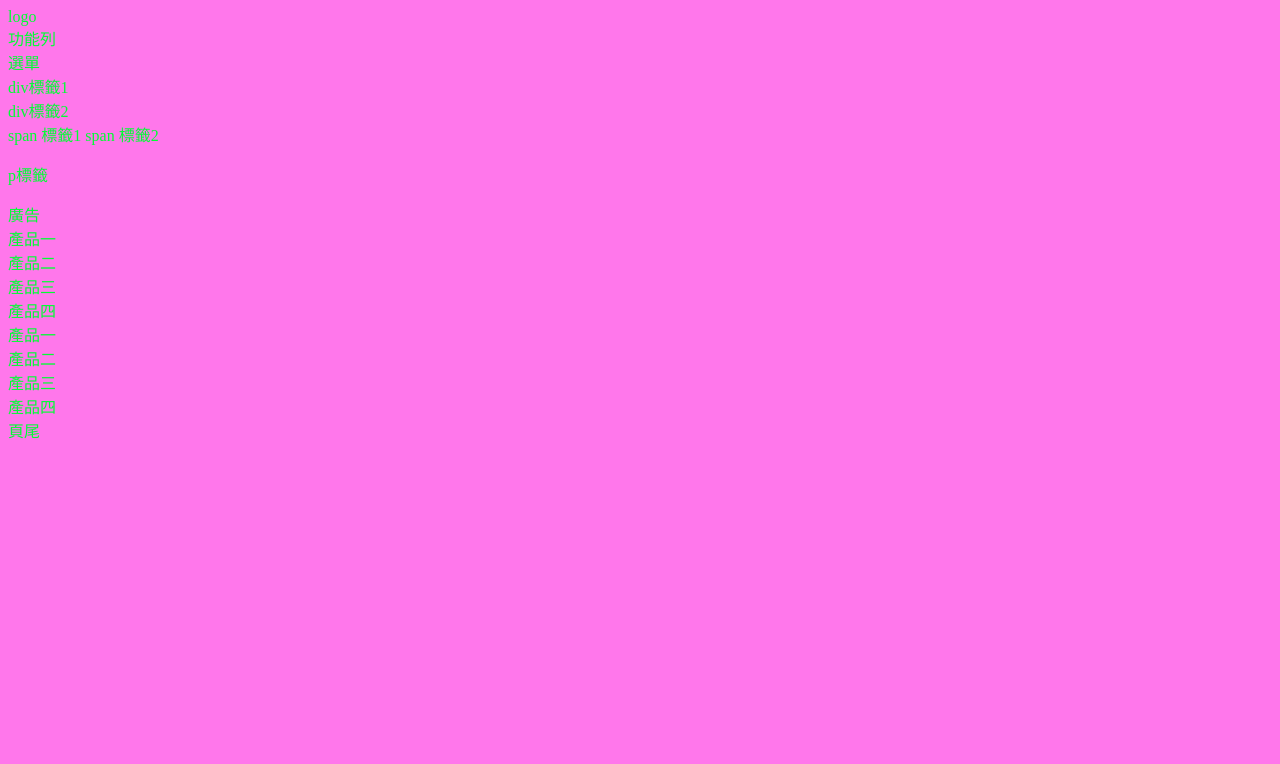
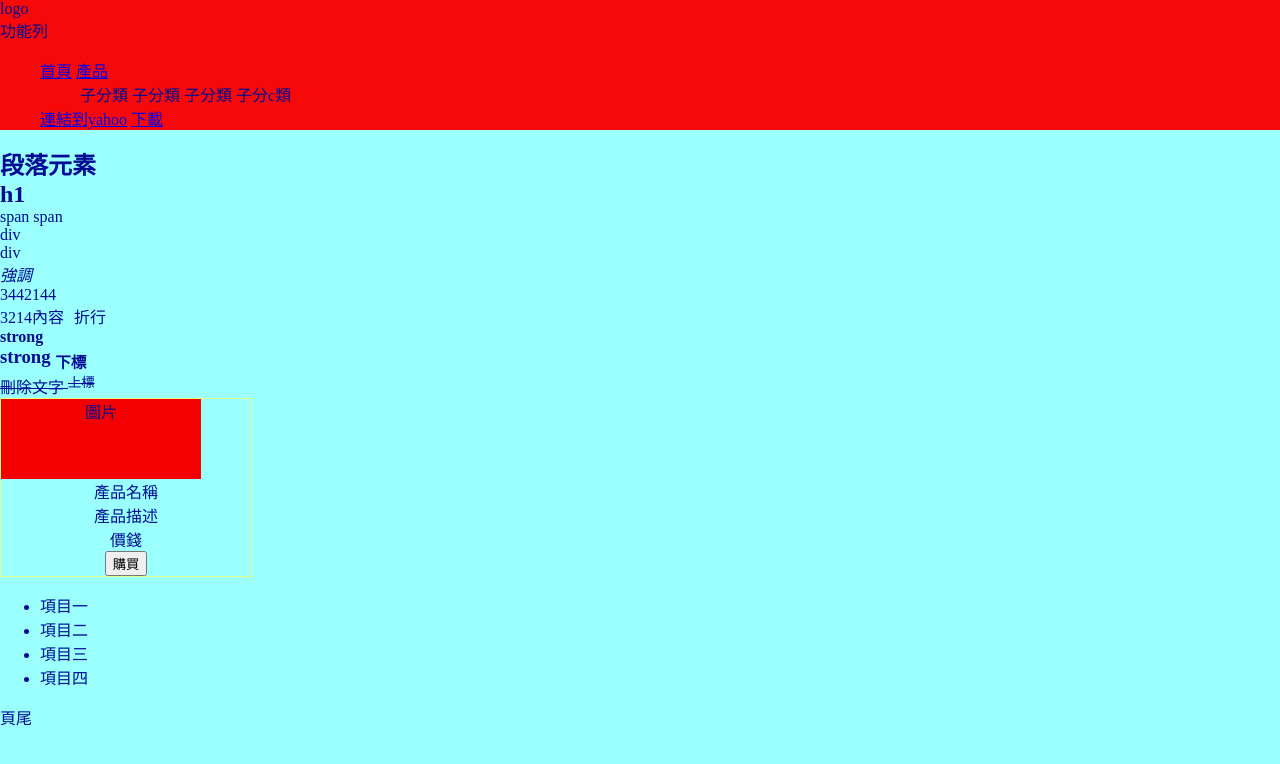
Before and after one commit to sexfat/dd106, a plain HTML site: page index.html in a window 1280 px wide. Drawn offline with Linux system fonts and the light colour scheme.

Commit message:
add  a 下載

```diff
--- a/css/style.css
+++ b/css/style.css
@@ -1,4 +1,47 @@
 body {
-    background-color: rgb(255, 119, 235);
-    color: #fff
+    background-color: rgb(154, 255, 253);
+    color: rgb(0, 12, 148);
+    margin: 0;
+     padding: 0;
 }
+header {
+background-color: rgb(248, 9, 9);
+/* height: 100px; */
+
+}
+
+h1 ,h2 ,h3 ,h4 ,h5 , dd ,dt ,dl {
+
+margin: 0;
+padding: 0;
+}
+
+
+p {
+    margin: 0;
+    /* display: inline; */
+}
+
+/* span {
+    display: block;
+} */
+.left-10 {
+    margin-left: 10px;
+}
+
+.prod {
+    width: 250px;
+    height: auto;
+    border: 1px solid #e1ff88;
+    text-align: center;
+}
+
+.prod .img {
+  width: 200px;
+  height: 80px;
+  background-color: rgb(245, 0, 0);
+}
+
+nav ul li {
+display: inline;
+}
--- a/index.html
+++ b/index.html
@@ -1,51 +1,66 @@
 <!DOCTYPE html>
 <html lang="en">
-
 <head>
     <meta charset="UTF-8">
     <meta name="viewport" content="width=device-width, initial-scale=1.0">
     <meta http-equiv="X-UA-Compatible" content="ie=edge">
     <!-- 註解 連結css  -->
     <link rel="stylesheet" href="css/style.css">
-    <style>
-        body {
-            color: rgb(0, 255, 51)
-        }
-    </style>
     <script src="js/scripts.js"></script>
-    <script>
-        console.log("內部標籤ok");
-    </script>
-
     <title>首頁</title>
 </head>
-
 <body>
     <header>
         <div class="logo">logo</div>
         <div class="function_top">功能列</div>
-        <nav>選單</nav>
+        <nav>
+            <ul>
+                <li><a href="index.html">首頁</a>
+                    </li>
+                <li><a href="product.html">產品</a>
+                    <ul>
+                        <li>子分類</li>
+                        <li>子分類</li>
+                        <li>子分類</li>
+                        <li>子分c類</li>
+                    </ul>
+                </li>
+                <li><a href="https://tw.yahoo.com/" target="_blank">連結到yahoo</a>
+                    </li>
+                <li><a href="img/git.png" download >下載</a></li>
+            </ul>
+        </nav>
     </header>
     <main>
-        <div>div標籤1</div>
-        <div>div標籤2</div>
-        <span>span 標籤1</span>
-        <span>span 標籤2</span>
-        <p>p標籤</p>
         <section>
-            <div class="banner">廣告</div>
-        </section>
-        <section>
-            <div class="production">產品一</div>
-            <div class="production">產品二</div>
-            <div class="production">產品三</div>
-            <div class="production">產品四</div>
-        </section>
-        <section>
-            <div class="production">產品一</div>
-            <div class="production">產品二</div>
-            <div class="production">產品三</div>
-            <div class="production">產品四</div>
+            <h2>段落元素</h2>
+            <h1>h1</h1>
+            <span>span</span> <span>span</span>
+            <div>div</div>
+            <div>div</div>
+            <em>強調</em>
+            <p>3442144<br>3214內容<span class="left-10">折行</span></p>
+            <strong>strong</strong>
+            <h3>strong <sub>下標</sub></h3>
+            <del>刪除文字 <sup>上標</sup></del>
+
+            <dl class="prod">
+                <div class="img">圖片</div>
+                <dt>產品名稱</dt>
+                <dd>產品描述</dd>
+                <div>價錢</div>
+                <button>購買</button>
+            </dl>
+            <ul>
+                <li>項目一</li>
+                <li>項目二</li>
+                <li>項目三</li>
+                <li>項目四</li>
+            </ul>
+
+
+
+
         </section>
     </main>
     <footer>
```
Also changed, not shown: aboutus.html (deleted, +0 -12 lines), product.html (added, +33 -0 lines), css/main.css (added), img/colorful-and-eye-shaped-lens.png (added), img/git.png (added).
